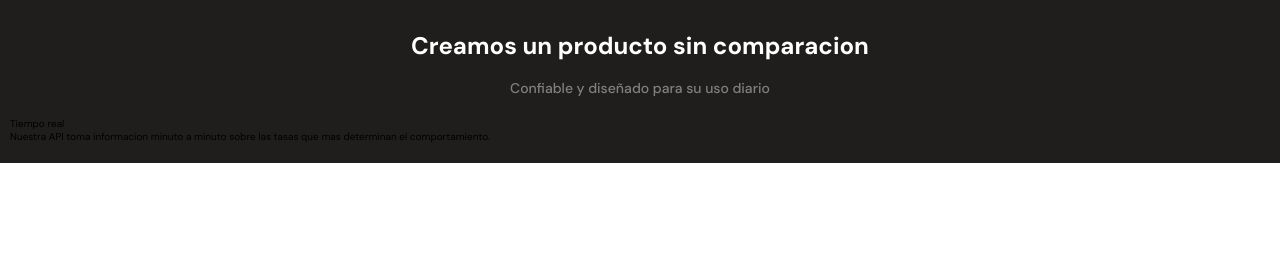
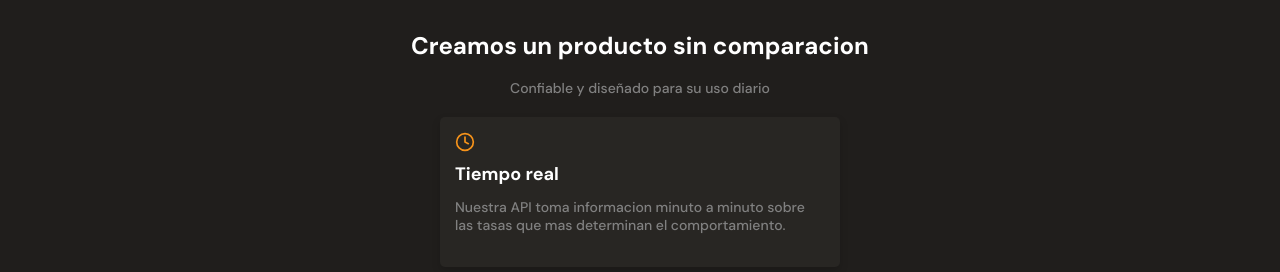
Before and after one commit to Cristian-Calderon/responsiveDesign, a plain HTML site: page index.html in a window 1280 px wide. Shown: the part 1553-1825 px from the top of the page. Before the commit the page ends 1716 px from the top, so only its background shows below. Drawn offline with Linux system fonts and the light colour scheme.

Commit message:
Maquetando tarjetas de beneficios 20

```diff
--- a/style.css
+++ b/style.css
@@ -317,6 +317,7 @@ main{
 
 .product-detail--title{
     width: 90%;
+    /* aca podemos width:90% porque queremos usar el 90% de la pantalla si nuestro min-width en general es 320px el 90% de eso seria 288px usariamos el 90% en su totalidad. */
     min-width: 288px;
     height: auto;
     margin: 0 auto;
@@ -333,9 +334,47 @@ main{
 }
 
 .product-detail--title p{
-    margin: 20px;
+    margin-bottom: 20px;
     font-size: 1.4rem;
     font-weight: 500;
     line-height: 1.8rem;
     color: #808080;
 }
+
+.product-detail--card{
+    width: 90%;
+    min-width: 288px;
+    max-width: 400px;
+    height: 150px;
+    margin: 15px auto;
+    padding: 15px;
+    background-color: var(--black);
+    border-radius: 5px;
+    box-shadow: 0 4px 8px rgba(0, 0, 0, 0.16);
+}
+
+.product-detail--card .clock{
+    display: inline-block;
+    width: 20px;
+    height: 20px;
+    margin-bottom: 10px;
+    background-image: url('./assets/icons/clock.svg');
+    background-size: cover;
+    background-position: center;
+    background-repeat: no-repeat;
+}
+
+.product--card-title{
+    margin-bottom: 15px;
+    font-size: 1.8rem;
+    font-weight: bold;
+    line-height: 1.8rem;
+    color: var(--just-white);
+}
+
+.product--card-body{
+    font-size: 1.4rem;
+    font-weight: 500;
+    line-height: 1.8rem;
+    color: #808080;
+}
```
